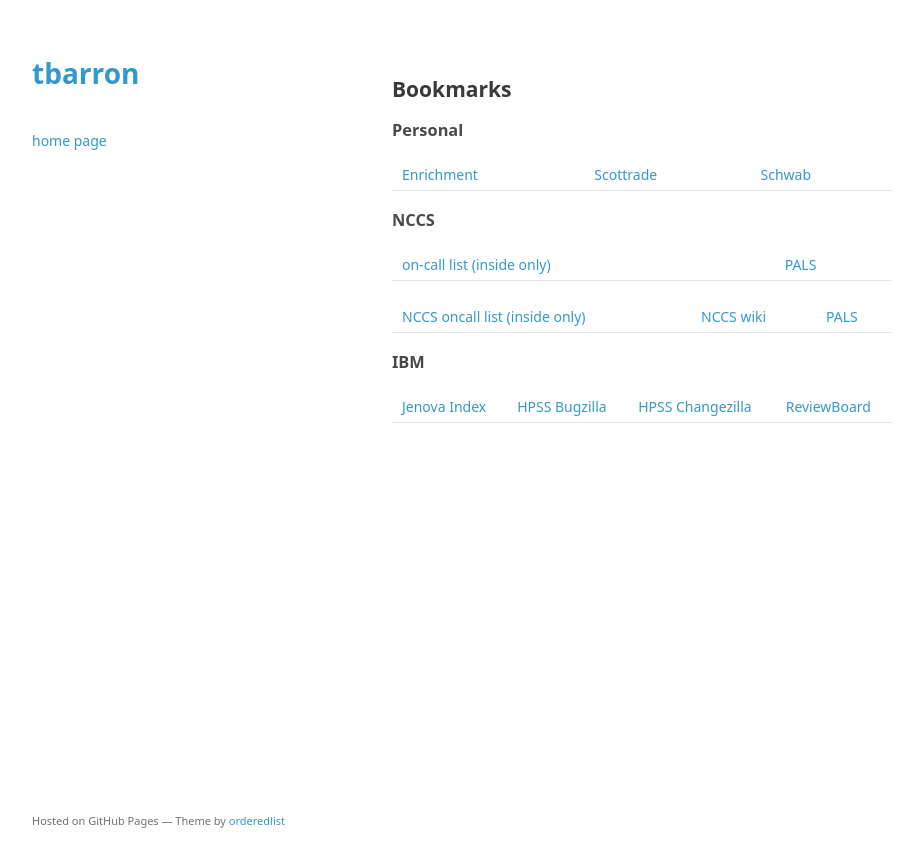
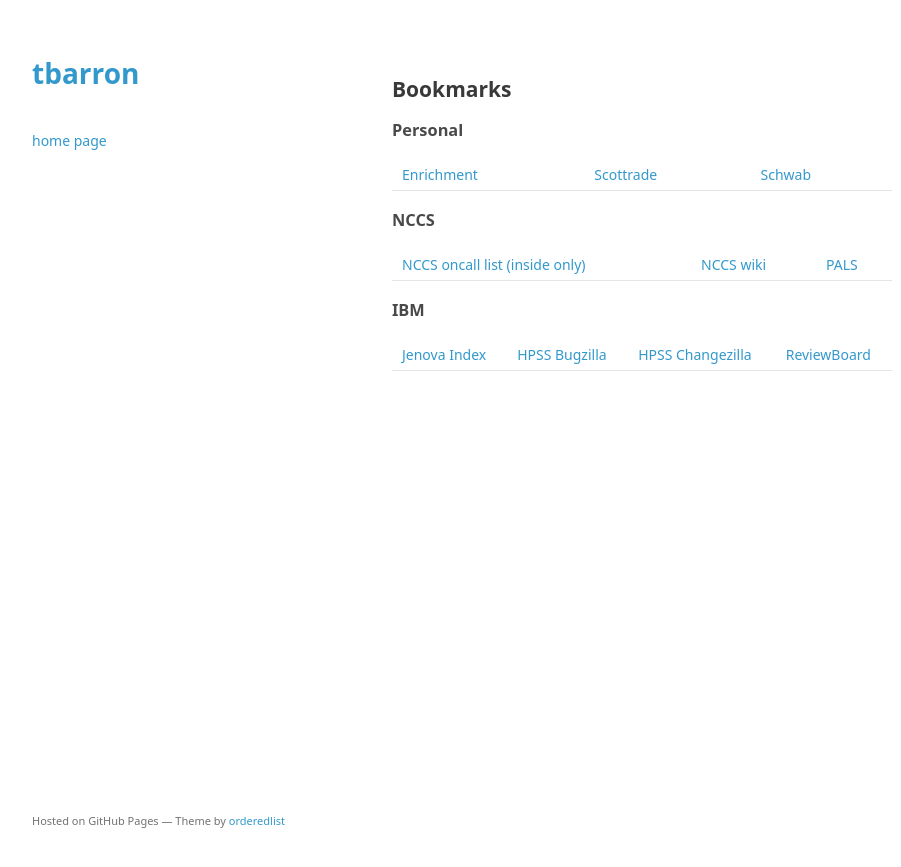
Before and after one commit to tbarron/tbarron.github.io, a Jekyll site: the page built from bookmarks.md, in a window 1280 px wide. Shown: the top 867 px of the page, without its empty margins (178-1079 px from the left). Built offline with Jekyll 4.4.1, drawn with Linux system fonts in a browser that asks for light colours.

Commit message:
- Remove the NCCS line with non-target bookmarks

```diff
--- a/bookmarks.md
+++ b/bookmarks.md
@@ -10,8 +10,6 @@
 
 ### NCCS ###
 
-[on-call list (inside only)](https://wwwadm.ccs.ornl.gov/nccs_oncall) | [PALS](https://timetracker.ornl.gov/timetracker/#/)
-
 <a href="https://wwwadm.ccs.ornl.gov/nccs_oncall" target="_blank">NCCS oncall list (inside only)</a> | <a href="https://wiki.ccs.ornl.gov/doku/hpss_dev" target="_blank">NCCS wiki</a> | <a href="https://timetracker.ornl.gov/timetracker/#/" target="_blank">PALS</a>
 
 ### IBM ###
```
